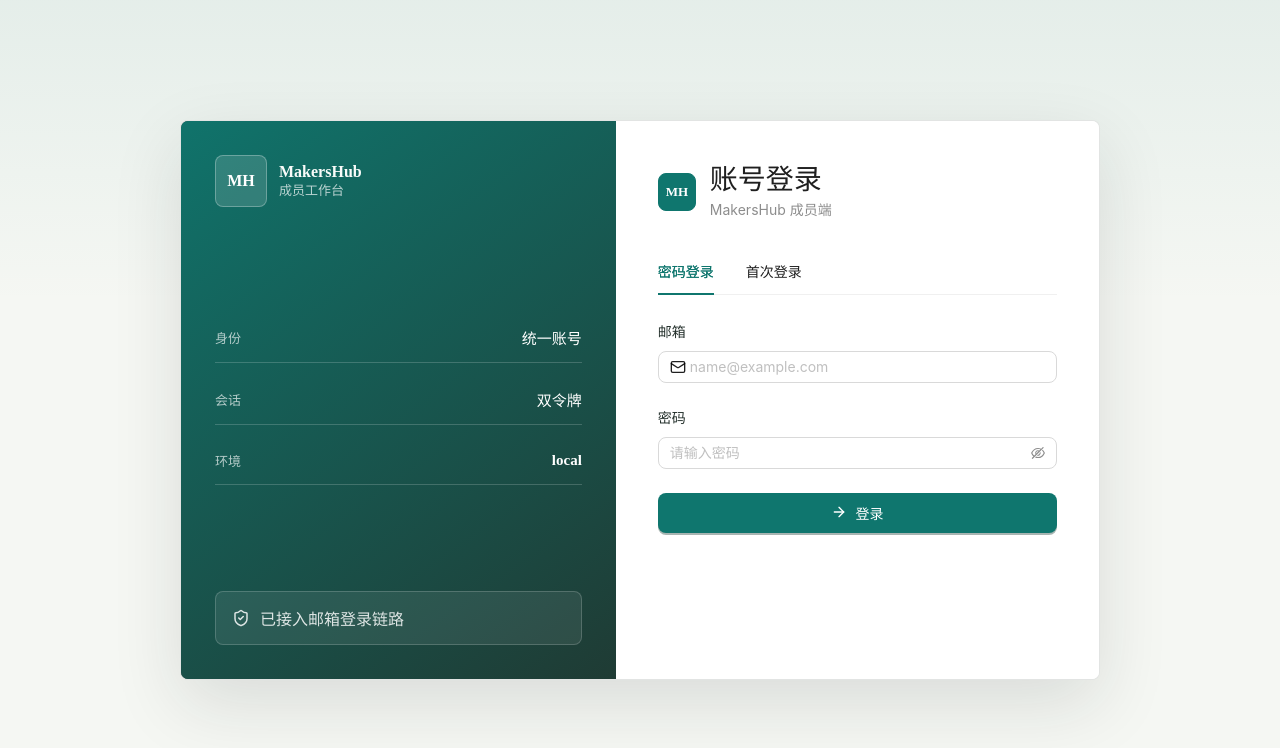
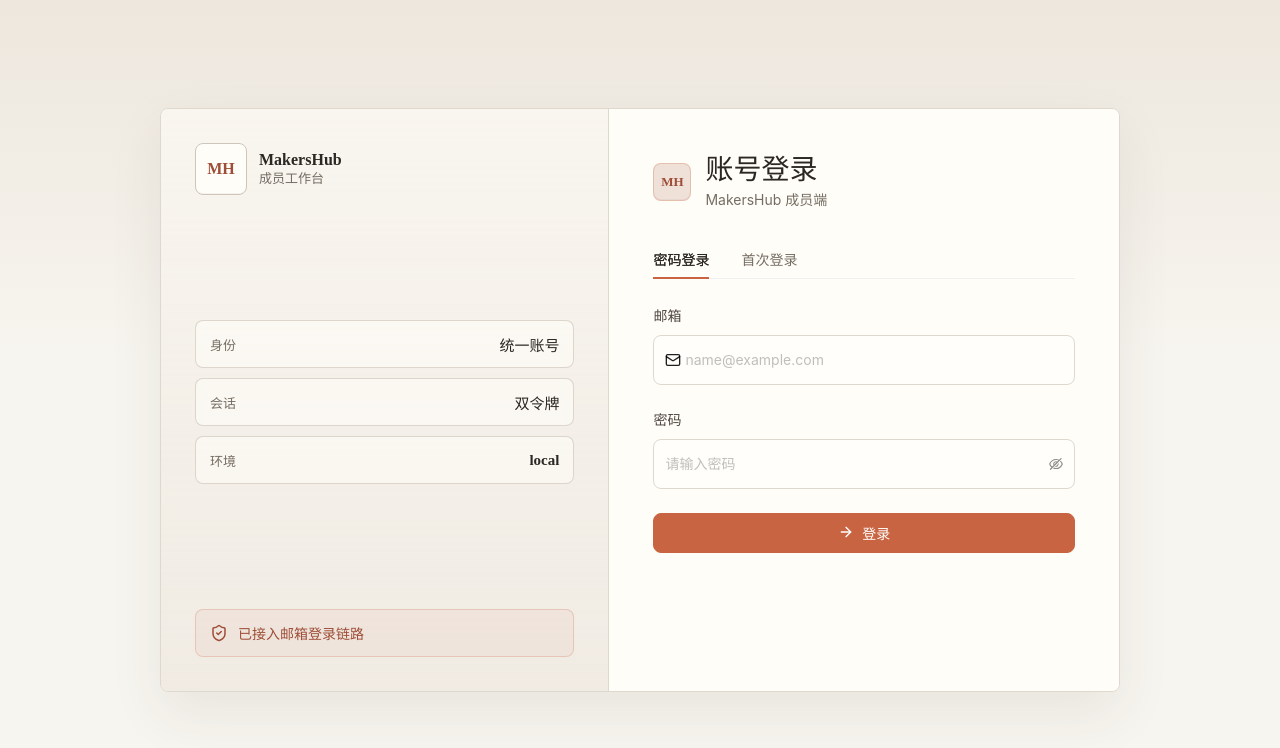
Before and after one commit to RayFlows/makershub, a React (Vite) app in the folder apps/web/: page / in a window 1280 px wide. Shown: the top 748 px of the page. Built offline with nearby package versions, Linux system fonts and the light colour scheme; no server answers.

Commit message:
style: align web palette with warm paper UI

```diff
--- a/apps/web/src/App.tsx
+++ b/apps/web/src/App.tsx
@@ -182,7 +182,11 @@
     <ConfigProvider
       theme={{
         token: {
-          colorPrimary: "#0f766e",
+          colorPrimary: "#c96442",
+          colorInfo: "#c96442",
+          colorSuccess: "#7c6f58",
+          colorWarning: "#b8843a",
+          colorError: "#b55348",
           borderRadius: 6,
           fontFamily:
             "Inter, ui-sans-serif, system-ui, -apple-system, BlinkMacSystemFont, 'Segoe UI', sans-serif",
@@ -497,7 +501,7 @@
             <span>成员工作台</span>
           </div>
           <Space size={12}>
-            <Tag color={channel === "password" ? "green" : "cyan"}>{channel || "active"}</Tag>
+            <Tag className="channel-tag">{channel || "active"}</Tag>
             <Button icon={<LogOut size={16} />} onClick={onLogout}>
               退出
             </Button>
--- a/apps/web/src/styles.css
+++ b/apps/web/src/styles.css
@@ -1,6 +1,21 @@
 :root {
-  color: #17201d;
-  background: #f5f7f3;
+  --mh-bg: #f7f5ef;
+  --mh-paper: #fffdf8;
+  --mh-rail: #f0ebe3;
+  --mh-rail-strong: #e8dfd3;
+  --mh-surface: #faf8f2;
+  --mh-ink: #2b2722;
+  --mh-ink-soft: #4f4740;
+  --mh-muted: #756d63;
+  --mh-line: #ded8cf;
+  --mh-line-strong: #cfc6bb;
+  --mh-accent: #c96442;
+  --mh-accent-dark: #9e4d36;
+  --mh-accent-soft: #efe1d8;
+  --mh-danger: #b55348;
+  --mh-shadow: 0 22px 54px rgba(59, 47, 38, 0.08);
+  color: var(--mh-ink);
+  background: var(--mh-bg);
   font-synthesis: none;
   text-rendering: optimizeLegibility;
 }
@@ -11,10 +26,10 @@
 
 body {
   margin: 0;
-  color: #17201d;
+  color: var(--mh-ink);
   background:
-    linear-gradient(180deg, rgba(15, 118, 110, 0.07), rgba(245, 247, 243, 0) 38%),
-    #f5f7f3;
+    linear-gradient(180deg, rgba(223, 211, 196, 0.42), rgba(247, 245, 239, 0) 360px),
+    var(--mh-bg);
 }
 
 button,
@@ -31,20 +46,24 @@
   padding: 32px 18px;
 }
 
+.loading-screen .ant-spin-dot-item {
+  background-color: var(--mh-accent);
+}
+
 .auth-card {
-  width: min(920px, 100%);
-  min-height: 560px;
+  width: min(960px, 100%);
+  min-height: 584px;
   display: grid;
-  grid-template-columns: minmax(280px, 0.9fr) minmax(360px, 1fr);
+  grid-template-columns: minmax(300px, 0.88fr) minmax(380px, 1fr);
   overflow: hidden;
-  border: 1px solid rgba(23, 32, 29, 0.12);
+  border: 1px solid var(--mh-line);
   border-radius: 8px;
-  background: #ffffff;
-  box-shadow: 0 24px 70px rgba(23, 32, 29, 0.12);
+  background: var(--mh-paper);
+  box-shadow: var(--mh-shadow);
 }
 
 .auth-card.single {
-  width: min(480px, 100%);
+  width: min(486px, 100%);
   min-height: 0;
   display: block;
 }
@@ -54,10 +73,11 @@
   flex-direction: column;
   justify-content: space-between;
   padding: 34px;
-  color: #f8fbf9;
+  color: var(--mh-ink);
   background:
-    linear-gradient(145deg, rgba(15, 118, 110, 0.95), rgba(31, 59, 52, 0.98)),
-    #1f3b34;
+    linear-gradient(180deg, rgba(255, 253, 248, 0.58), rgba(240, 235, 227, 0.88)),
+    var(--mh-rail);
+  border-right: 1px solid var(--mh-line);
 }
 
 .brand-lockup,
@@ -79,13 +99,14 @@
 .brand-lockup strong,
 .brand strong {
   display: block;
+  color: var(--mh-ink);
   line-height: 20px;
 }
 
 .brand-lockup span,
 .brand span {
   display: block;
-  color: rgba(255, 255, 255, 0.7);
+  color: var(--mh-muted);
   font-size: 13px;
   line-height: 18px;
 }
@@ -97,42 +118,47 @@
   flex: none;
   align-items: center;
   justify-content: center;
-  border: 1px solid rgba(255, 255, 255, 0.28);
+  border: 1px solid var(--mh-line-strong);
   border-radius: 8px;
-  background: rgba(255, 255, 255, 0.14);
-  color: #ffffff;
+  background: var(--mh-paper);
+  color: var(--mh-accent-dark);
   font-weight: 800;
   letter-spacing: 0;
+  box-shadow: inset 0 -1px 0 rgba(59, 47, 38, 0.05);
 }
 
 .auth-mark.small {
   width: 38px;
   height: 38px;
+  border-color: rgba(201, 100, 66, 0.28);
+  background: var(--mh-accent-soft);
+  color: var(--mh-accent-dark);
   font-size: 13px;
-  background: #0f766e;
-  border-color: #0f766e;
 }
 
 .context-stack {
   display: grid;
-  gap: 12px;
+  gap: 10px;
 }
 
 .context-row {
   display: flex;
   align-items: center;
   justify-content: space-between;
-  padding: 14px 0;
-  border-bottom: 1px solid rgba(255, 255, 255, 0.18);
+  min-height: 48px;
+  padding: 0 14px;
+  border: 1px solid rgba(207, 198, 187, 0.7);
+  border-radius: 8px;
+  background: rgba(255, 253, 248, 0.58);
 }
 
 .context-row span {
-  color: rgba(255, 255, 255, 0.68);
+  color: var(--mh-muted);
   font-size: 13px;
 }
 
 .context-row strong {
-  color: #ffffff;
+  color: var(--mh-ink);
   font-size: 15px;
 }
 
@@ -140,52 +166,101 @@
   display: flex;
   align-items: center;
   gap: 10px;
-  padding: 14px 16px;
-  border: 1px solid rgba(255, 255, 255, 0.18);
+  padding: 13px 14px;
+  border: 1px solid rgba(201, 100, 66, 0.24);
   border-radius: 8px;
-  color: rgba(255, 255, 255, 0.84);
-  background: rgba(255, 255, 255, 0.08);
+  color: var(--mh-accent-dark);
+  background: rgba(239, 225, 216, 0.72);
+  font-size: 14px;
 }
 
 .auth-panel {
-  padding: 42px;
-  background: #ffffff;
+  padding: 44px;
+  background: var(--mh-paper);
 }
 
 .auth-card.single .auth-panel {
-  padding: 36px;
+  padding: 38px;
 }
 
 .auth-heading {
   gap: 14px;
-  margin-bottom: 28px;
+  margin-bottom: 30px;
 }
 
 .auth-heading.compact h1 {
   margin: 0 0 2px;
+  color: var(--mh-ink);
   font-size: 28px;
   line-height: 1.2;
+}
+
+.auth-panel .ant-typography-secondary {
+  color: var(--mh-muted) !important;
 }
 
 .auth-panel .ant-tabs-nav {
   margin-bottom: 26px;
 }
 
+.auth-panel .ant-tabs-tab {
+  padding: 8px 0;
+  color: var(--mh-muted);
+}
+
+.auth-panel .ant-tabs-tab-active .ant-tabs-tab-btn {
+  color: var(--mh-ink) !important;
+  font-weight: 700;
+}
+
+.auth-panel .ant-tabs-ink-bar {
+  background: var(--mh-accent);
+}
+
 .auth-panel .ant-form-item-label > label {
-  color: #24302c;
+  color: var(--mh-ink-soft);
   font-weight: 650;
 }
 
 .auth-panel .ant-input-affix-wrapper,
 .auth-panel .ant-input,
 .auth-panel .ant-input-password {
+  min-height: 40px;
+  border-color: var(--mh-line);
   border-radius: 8px;
+  background: #fffefa;
+}
+
+.auth-panel .ant-input-affix-wrapper:hover,
+.auth-panel .ant-input:hover,
+.auth-panel .ant-input-password:hover,
+.auth-panel .ant-input-affix-wrapper-focused,
+.auth-panel .ant-input:focus {
+  border-color: rgba(201, 100, 66, 0.58);
+  box-shadow: 0 0 0 3px rgba(201, 100, 66, 0.1);
 }
 
 .auth-panel .ant-btn {
   height: 40px;
   border-radius: 8px;
   font-weight: 650;
+}
+
+.auth-panel .ant-btn-primary {
+  border-color: var(--mh-accent);
+  background: var(--mh-accent);
+  box-shadow: none;
+}
+
+.auth-panel .ant-btn-primary:hover {
+  border-color: var(--mh-accent-dark) !important;
+  background: var(--mh-accent-dark) !important;
+}
+
+.auth-panel .ant-space-compact .ant-btn {
+  border-color: var(--mh-line);
+  color: var(--mh-ink-soft);
+  background: var(--mh-surface);
 }
 
 .form-alert {
@@ -195,36 +270,42 @@
 
 .app-shell {
   min-height: 100vh;
-  background: #f5f7f3;
+  background: var(--mh-bg);
 }
 
 .side-nav {
-  border-right: 1px solid #dce7e2;
-  background: #1f3b34 !important;
+  border-right: 1px solid var(--mh-line);
+  background: var(--mh-rail) !important;
 }
 
 .side-nav .brand {
   height: 72px;
-  padding: 0 22px;
-  color: #ffffff;
+  padding: 0 20px;
+  color: var(--mh-ink);
 }
 
 .side-nav .ant-menu {
   border-inline-end: 0 !important;
   background: transparent !important;
-  color: rgba(255, 255, 255, 0.78);
+  color: var(--mh-muted);
 }
 
 .side-nav .ant-menu-item {
-  height: 42px;
-  margin: 4px 14px;
+  height: 40px;
+  margin: 3px 12px;
   border-radius: 8px;
-  color: rgba(255, 255, 255, 0.78);
+  color: var(--mh-muted);
+}
+
+.side-nav .ant-menu-item:hover {
+  color: var(--mh-ink) !important;
+  background: rgba(255, 253, 248, 0.72) !important;
 }
 
 .side-nav .ant-menu-item-selected {
-  color: #ffffff !important;
-  background: rgba(255, 255, 255, 0.13) !important;
+  color: var(--mh-ink) !important;
+  background: var(--mh-paper) !important;
+  box-shadow: inset 0 0 0 1px rgba(222, 216, 207, 0.86);
 }
 
 .side-nav .ant-menu-item svg {
@@ -237,14 +318,30 @@
   align-items: center;
   justify-content: space-between;
   padding: 0 28px;
-  border-bottom: 1px solid #dce7e2;
-  background: rgba(255, 255, 255, 0.92);
-  backdrop-filter: blur(10px);
+  border-bottom: 1px solid var(--mh-line);
+  background: rgba(255, 253, 248, 0.82);
+  backdrop-filter: blur(12px);
 }
 
 .top-title {
   gap: 10px;
-  color: #24302c;
+  color: var(--mh-ink);
+  font-weight: 650;
+}
+
+.top-bar .ant-btn {
+  border-color: var(--mh-line);
+  border-radius: 8px;
+  color: var(--mh-ink-soft);
+  background: var(--mh-paper);
+}
+
+.channel-tag {
+  margin-inline-end: 0;
+  border-color: rgba(201, 100, 66, 0.26);
+  border-radius: 999px;
+  color: var(--mh-accent-dark);
+  background: rgba(239, 225, 216, 0.62);
   font-weight: 650;
 }
 
@@ -260,11 +357,10 @@
   gap: 18px;
   margin-bottom: 22px;
   padding: 26px;
-  border: 1px solid #dce7e2;
+  border: 1px solid var(--mh-line);
   border-radius: 8px;
-  background:
-    linear-gradient(135deg, rgba(255, 255, 255, 0.96), rgba(235, 245, 241, 0.92)),
-    #ffffff;
+  background: var(--mh-paper);
+  box-shadow: 0 14px 36px rgba(59, 47, 38, 0.06);
 }
 
 .profile-header {
@@ -273,24 +369,30 @@
 
 .profile-avatar {
   flex: none;
-  background: #0f766e;
-  box-shadow: 0 10px 30px rgba(15, 118, 110, 0.24);
+  background: var(--mh-accent);
+  color: #fffaf4;
+  box-shadow: 0 10px 26px rgba(201, 100, 66, 0.2);
 }
 
 .profile-header h1 {
   margin: 0 0 4px;
+  color: var(--mh-ink);
   font-size: 30px;
   line-height: 1.2;
+}
+
+.profile-header .ant-typography-secondary {
+  color: var(--mh-muted) !important;
 }
 
 .hero-status {
   flex: none;
   gap: 8px;
-  padding: 10px 14px;
-  border: 1px solid #cfe0da;
-  border-radius: 8px;
-  color: #0f766e;
-  background: #f8fbf9;
+  padding: 9px 13px;
+  border: 1px solid rgba(201, 100, 66, 0.24);
+  border-radius: 999px;
+  color: var(--mh-accent-dark);
+  background: rgba(239, 225, 216, 0.62);
   font-weight: 650;
 }
 
@@ -304,10 +406,10 @@
 .status-panel,
 .work-panel,
 .detail-band {
-  border: 1px solid #dce7e2;
+  border: 1px solid var(--mh-line);
   border-radius: 8px;
-  background: #ffffff;
-  box-shadow: 0 12px 34px rgba(23, 32, 29, 0.06);
+  background: var(--mh-paper);
+  box-shadow: 0 12px 30px rgba(59, 47, 38, 0.045);
 }
 
 .status-panel {
@@ -316,29 +418,29 @@
   flex-direction: column;
   justify-content: space-between;
   padding: 20px;
-  border-top-width: 4px;
+  border-top-width: 3px;
 }
 
 .status-panel span {
-  color: #64726d;
+  color: var(--mh-muted);
   font-size: 14px;
 }
 
 .status-panel strong {
-  color: #17201d;
+  color: var(--mh-ink);
   font-size: 22px;
 }
 
 .accent-green {
-  border-top-color: #0f766e;
+  border-top-color: var(--mh-accent);
 }
 
 .accent-gold {
-  border-top-color: #d97706;
+  border-top-color: #b8843a;
 }
 
 .accent-rose {
-  border-top-color: #e11d48;
+  border-top-color: var(--mh-danger);
 }
 
 .detail-band {
@@ -346,16 +448,36 @@
   padding: 22px 24px;
 }
 
+.detail-band .ant-descriptions-item-label {
+  color: var(--mh-muted);
+}
+
+.detail-band .ant-descriptions-item-content {
+  color: var(--mh-ink);
+}
+
 .section-title {
   gap: 8px;
   margin-bottom: 14px;
-  color: #17201d;
+  color: var(--mh-ink);
   font-weight: 750;
+}
+
+.section-title svg {
+  color: var(--mh-accent);
 }
 
 .work-panel {
   min-height: 110px;
   padding: 20px;
+}
+
+.work-panel .ant-statistic-title {
+  color: var(--mh-muted);
+}
+
+.work-panel .ant-statistic-content {
+  color: var(--mh-ink);
 }
 
 @media (max-width: 900px) {
@@ -366,6 +488,8 @@
 
   .auth-context {
     min-height: 260px;
+    border-right: 0;
+    border-bottom: 1px solid var(--mh-line);
   }
 }
 
```
